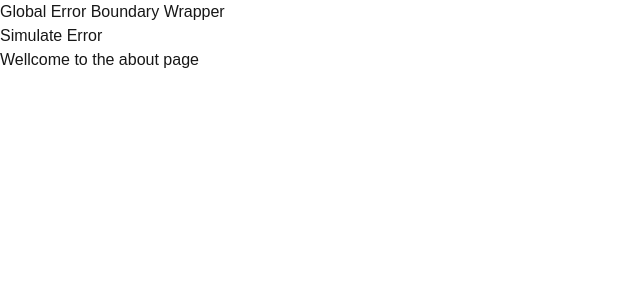
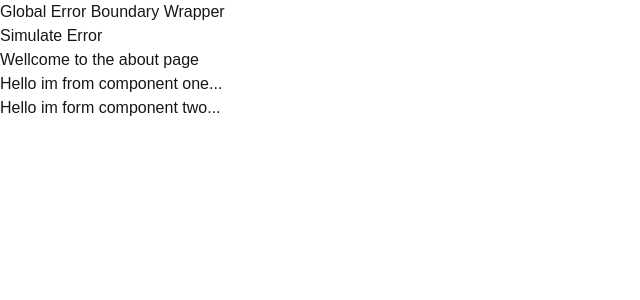
Before and after one commit to Arijit-mondal099/learning-next.js, a Next.js app: page /about in a window 1280 px wide. Shown: the top 300 px of the page, without its empty margins (0-640 px from the left). Built offline with nearby package versions, Linux system fonts and the light colour scheme.

Commit message:
learning react new suspence

```diff
--- a/src/app/about/page.tsx
+++ b/src/app/about/page.tsx
@@ -1,9 +1,23 @@
+import ComponentOne from "@/components/component-one";
+import ComponentTwo from "@/components/component-two";
+import { Suspense } from "react";
+
 // staticly set metadata for this page
 export const metadata = {
   title: "About page",
-  description: "Read about us how are we worked here..."
-}
+  description: "Read about us how are we worked here...",
+};
 
 export default function AboutPage() {
-  return <section>Wellcome to the about page</section>;
+  return (
+    <section>
+      <h1>Wellcome to the about page</h1>
+      <Suspense fallback={<p>loading...</p>}>
+        <ComponentOne />
+      </Suspense>
+      <Suspense fallback={<p>loading...</p>}>
+        <ComponentTwo />
+      </Suspense>
+    </section>
+  );
 }
--- /dev/null
+++ b/src/components/component-one.tsx
@@ -0,0 +1,9 @@
+const ComponentOne = () => {
+  return (
+    <section>
+      <h1>Hello im from component one...</h1>
+    </section>
+  );
+};
+
+export default ComponentOne;
--- /dev/null
+++ b/src/components/component-two.tsx
@@ -0,0 +1,9 @@
+const ComponentTwo = () => {
+  return (
+    <section>
+      <h1>Hello im form component two...</h1>
+    </section>
+  );
+};
+
+export default ComponentTwo;
```
